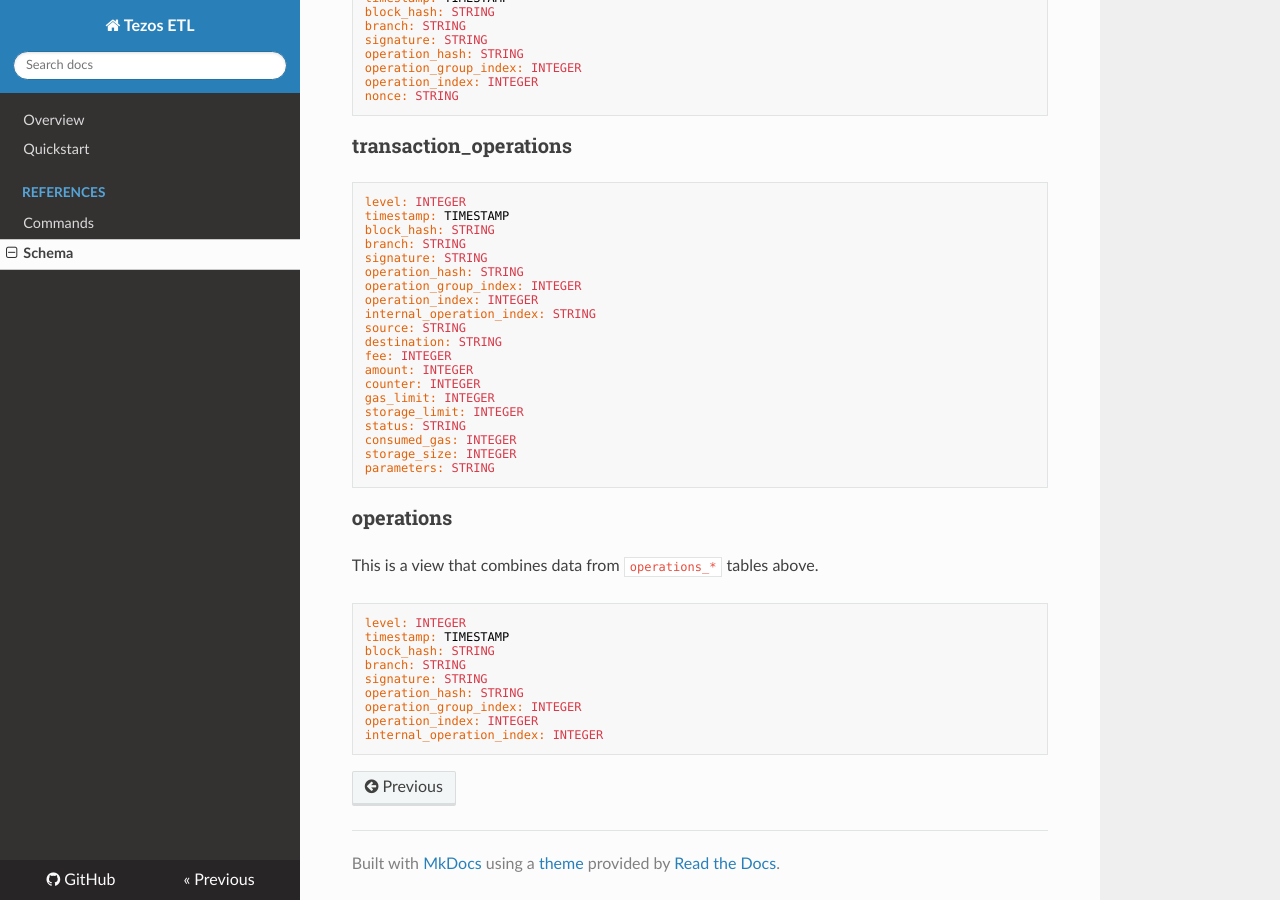
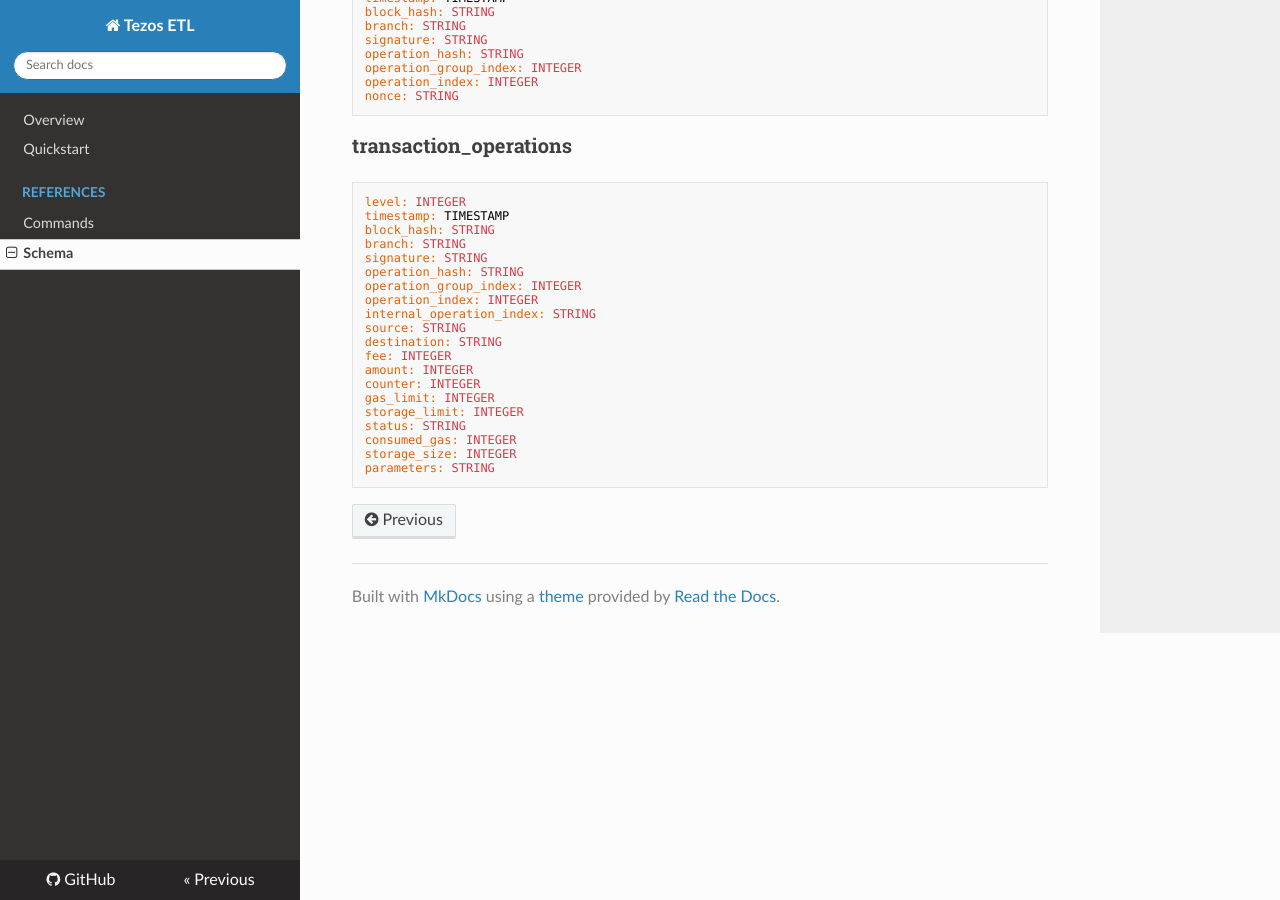
Before and after one commit to blockchain-etl/tezos-etl, an MkDocs documentation site: the page built from docs/schema.md, in a window 1280 px wide and 900 px high, scrolled down 3605 px. Built offline with MkDocs 1.6.1, drawn with Linux system fonts in a browser that asks for light colours; nearby versions of some CDN libraries.

Commit message:
Remove view from schema.md

````diff
--- a/docs/schema.md
+++ b/docs/schema.md
@@ -263,19 +263,3 @@ consumed_gas: INTEGER
 storage_size: INTEGER
 parameters: STRING
 ```
-
-### operations
-
-This is a view that combines data from `operations_*` tables above.
-
-```
-level: INTEGER
-timestamp: TIMESTAMP
-block_hash: STRING
-branch: STRING
-signature: STRING
-operation_hash: STRING
-operation_group_index: INTEGER
-operation_index: INTEGER
-internal_operation_index: INTEGER
-```
````
